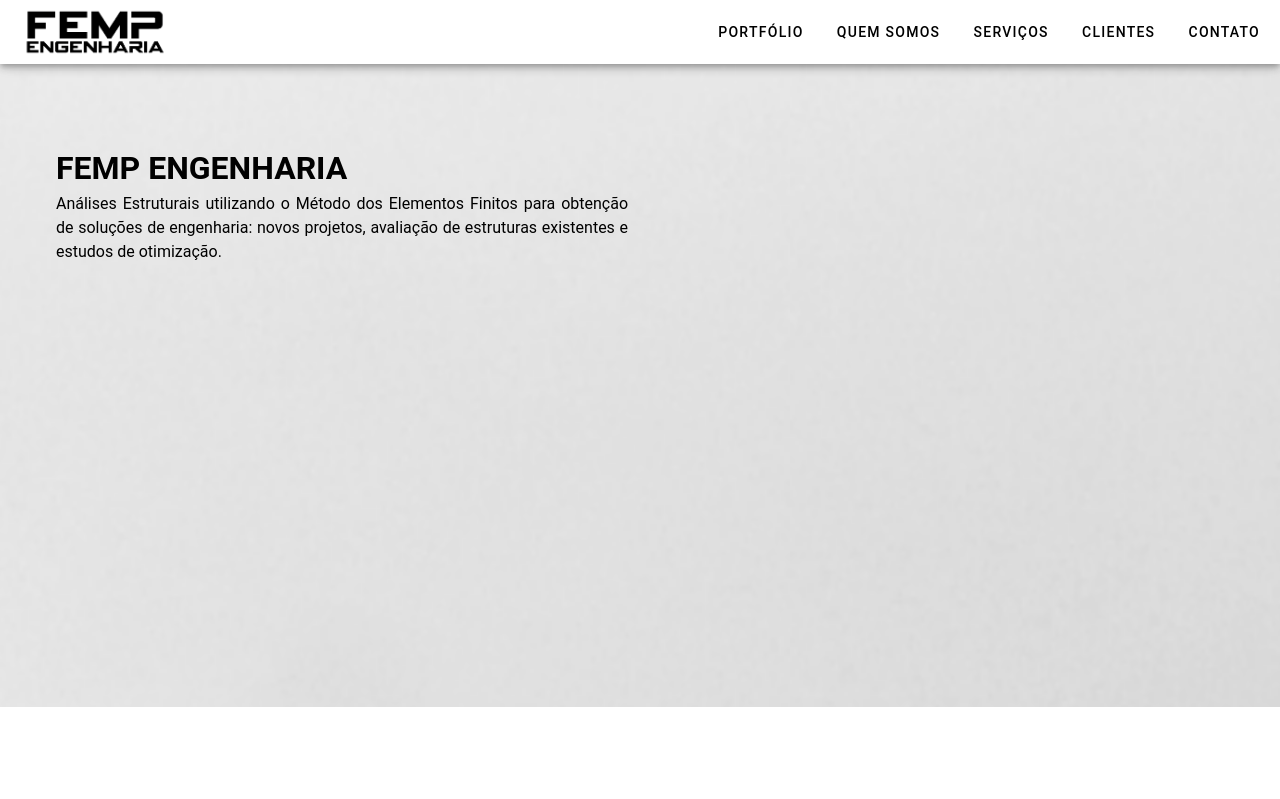
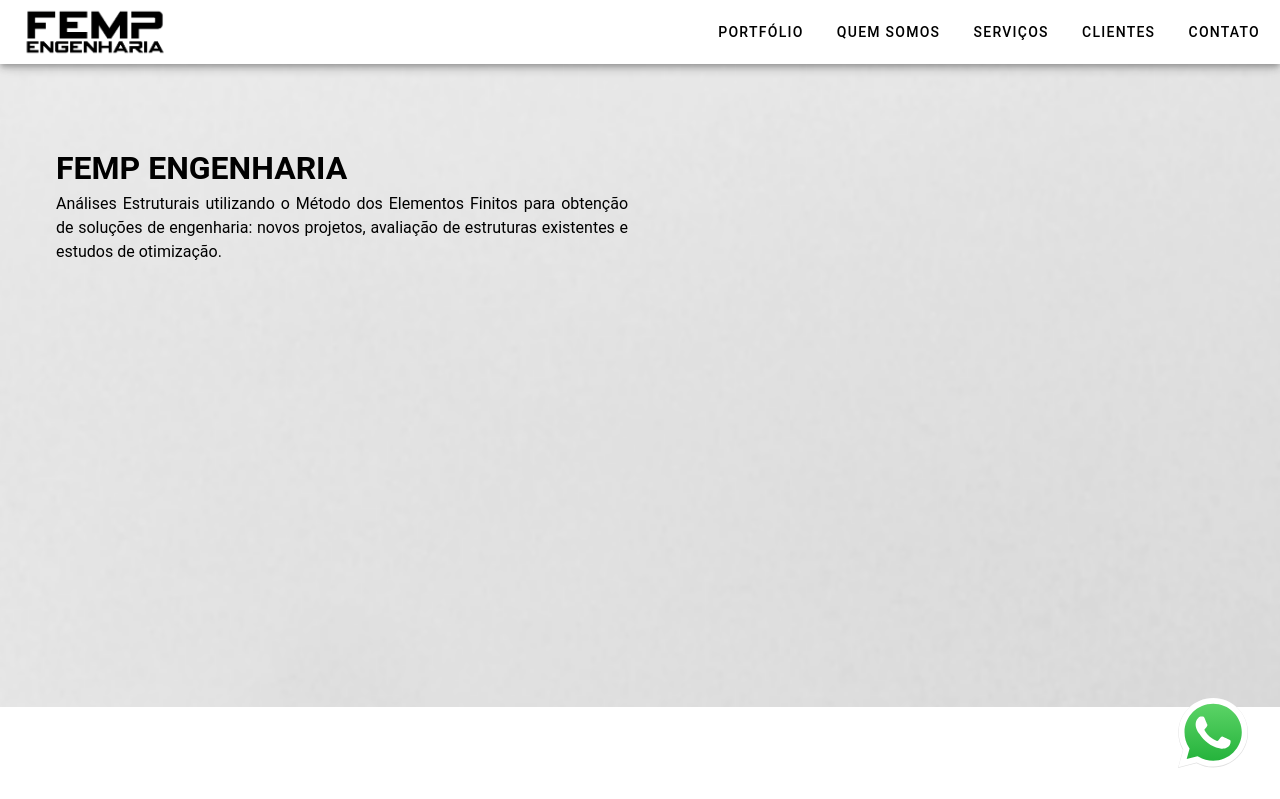
Before and after one commit to ploissken/femp, a Vue app: page / in a window 1280 px wide. Shown: the top 799 px of the page. Built offline with nearby package versions, Linux system fonts and the light colour scheme.

Commit message:
add whatsapp link

```diff
--- a/components.d.ts
+++ b/components.d.ts
@@ -17,5 +17,6 @@
     RouterView: typeof import('vue-router')['RouterView']
     Services: typeof import('./src/components/sections/Services.vue')['default']
     SinglePageLayout: typeof import('./src/components/SinglePageLayout.vue')['default']
+    WhatsappButton: typeof import('./src/components/WhatsappButton.vue')['default']
   }
 }
--- a/src/components/SinglePageLayout.vue
+++ b/src/components/SinglePageLayout.vue
@@ -7,6 +7,7 @@
     <Services />
     <Clients />
     <Contact />
+    <WhatsappButton />
   </v-container>
 </template>
 <script>
--- /dev/null
+++ b/src/components/WhatsappButton.vue
@@ -0,0 +1,9 @@
+<template>
+  <a href="https://wa.me/5515997880890" target="_blank">
+    <v-img
+      class="position-fixed bottom-0 right-0 ma-8"
+      src="../assets/whatsapp-icon.svg"
+      width="70"
+    />
+  </a>
+</template>
```
Also changed, not shown: src/assets/whatsapp-icon.svg (added).
